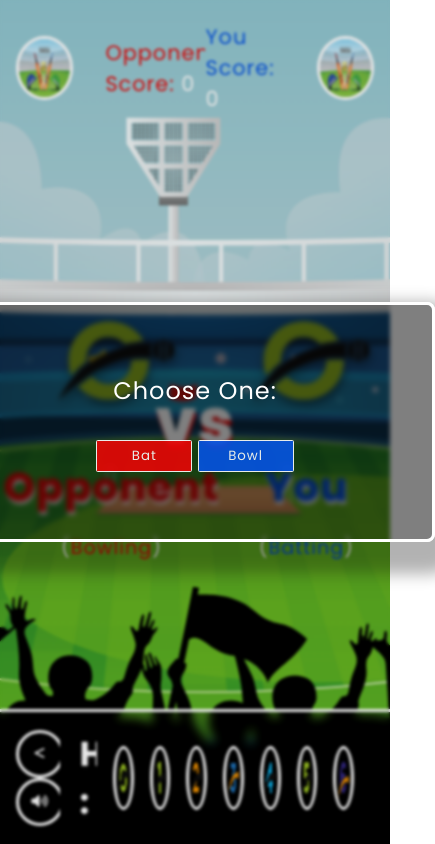
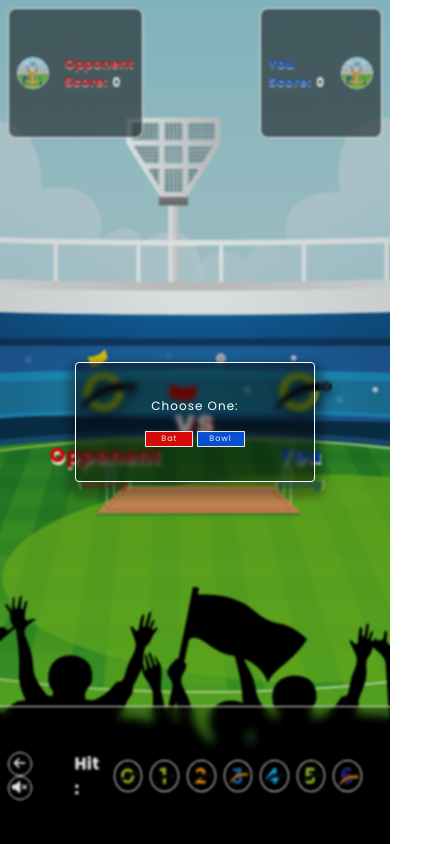
Before and after one commit to AbishekAP/Hand-Cricket, a plain HTML site: page game.html in a window 390 px wide. Shown: the whole page, 435 px wide, since content can reach past the window. Drawn offline with Linux system fonts and the light colour scheme.

Commit message:
change UI on components

```diff
--- a/game.html
+++ b/game.html
@@ -48,8 +48,8 @@
 <!---- Score pick ---->
             <div class="run-pick container">
                 <div class="game-options-container">
-                    <button  type="button" id="back-home-page" class="game-options fa-solid fa-arrow"><</button>
-                    <button type="button" id="audio-play-btn" class="game-options fa-solid fa-volume-high"></button>
+                    <button  type="button" id="back-home-page" class="game-options fa-solid fa-arrow-left"></button>
+                    <button type="button" id="audio-play-btn" class="game-options fa-solid fa-volume-xmark"></button>
                 </div>
                 <div class="score-list">
                     <h2>Hit :</h2>
--- a/gamestyle.css
+++ b/gamestyle.css
@@ -38,6 +38,7 @@
 }
 .details.container{
     display: flex;
+    margin-top: 1rem;
     align-items: center;
     justify-content: space-between;
     padding:0 1rem;
@@ -46,14 +47,21 @@
     display: flex;
     align-items: center;
     gap: 2rem;
+    padding: 1rem;
+    height: 100%;
+    background-color: rgba(0, 0, 0, 0.5);
+    border-radius: 1rem;
+    backdrop-filter: blur(5rem);
+    border: .2rem solid #ffffff;
 }
 .profile-container:last-of-type{
     flex-direction: row-reverse;
 }
 .details p{
-    font-size: 1.3rem;
-    font-weight: 500;
+    font-size: 1.5rem;
+    font-weight: 600;
     color: var(--blue);
+    text-shadow: 0px 1px 0px #ffff;
 }
 .details span{
     color: #ffff;
@@ -216,8 +224,10 @@
     color: #ffff;
 }
  .btn-grp .btn{
+    font-size: 1rem;
     height: 2rem;
-    width:6rem;
+    min-width:6rem;
+    padding:0 .5rem ;
     outline: none;
     border: none;
     background-color: var(--red);
@@ -248,3 +258,46 @@
     inset: 0;
     z-index: 1;
 }
+/*media quaries*/
+@media (max-width:1120px) {
+
+    html {
+        font-size: 100%;
+    }
+}
+
+@media (max-width:991px) {
+    html {
+        font-size: 90%;
+    }
+}
+
+@media (max-width:786px) {
+    html {
+        font-size: 75%;
+    }
+}
+
+@media (max-width:450px) {
+    html {
+        font-size: 50%;
+    }
+
+}
+@media (max-width:375px) {
+    html {
+        font-size: 50%;
+    }
+    .game-options-container{
+        display: none;
+    }
+    .score-list h2{
+       display: none;
+    }
+}
+
+@media (max-width:250px) {
+    html {
+        font-size: 30%;
+    }
+}
--- a/script.js
+++ b/script.js
@@ -211,10 +211,12 @@ function gameReset(){
 $playBtn.addEventListener("click",()=>{
     if(flag==1){
         $audio.play();
+        $playBtn.className="game-options fa-solid fa-volume-high";
         flag=0;
     }
     else{
         $audio.pause();
+        $playBtn.className="game-options fa-solid fa-volume-xmark";
         flag=1;
     }
 })
--- a/style.css
+++ b/style.css
@@ -207,3 +207,40 @@ section .home-container .btn:hover{
     height:100%;
     object-fit: cover;
 }
+/*media quaries*/
+@media (max-width:1120px) {
+
+    html {
+        font-size: 100%;
+    }
+}
+
+@media (max-width:991px) {
+    html {
+        font-size: 90%;
+    }
+}
+
+@media (max-width:786px) {
+    html {
+        font-size: 75%;
+    }
+}
+
+@media (max-width:450px) {
+    html {
+        font-size: 50%;
+    }
+
+}
+@media (max-width:375px) {
+    html {
+        font-size: 40%;
+    }
+}
+
+@media (max-width:250px) {
+    html {
+        font-size: 25%;
+    }
+}
```
Also changed, not shown: index.html (+1 -0 lines).
